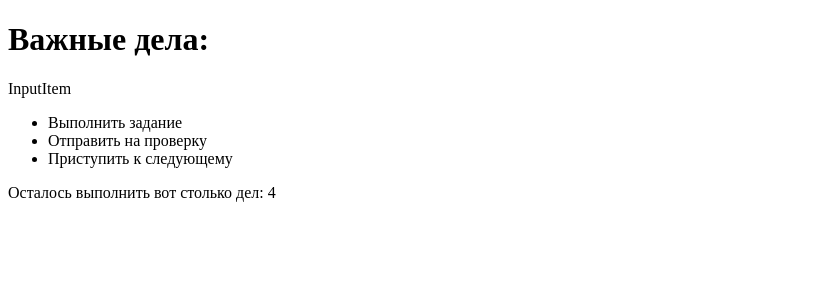
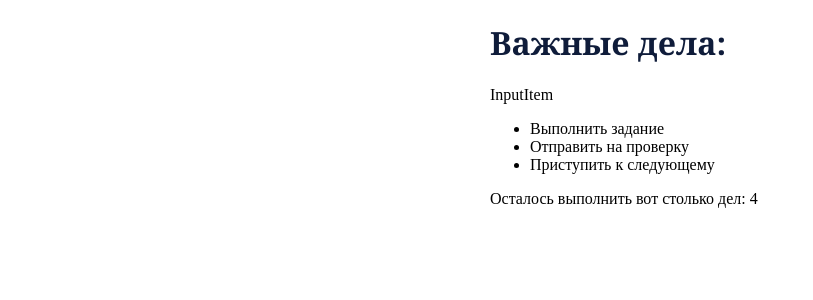
Before and after one commit to WebHeroSchool/zamira_react, a React (Create React App) app: page / in a window 1280 px wide. Shown: the top 300 px of the page, without its empty margins (0-813 px from the left). Built offline with nearby package versions, Linux system fonts and the light colour scheme.

Commit message:
дз 22 урок

```diff
--- /dev/null
+++ b/src/components/App/App.css
@@ -0,0 +1,9 @@
+.wrap{
+  display: block;
+  margin: auto;
+  width: 300px;
+}
+.wrap_title{
+  font-family: Georgia;
+  color: #0F1C3A;
+}
--- a/src/components/App/App.js
+++ b/src/components/App/App.js
@@ -3,7 +3,7 @@
 import ItemList from '../ItemList/ItemList';
 import InputItem from '../InputItem/InputItem';
 import Footer from '../Footer/Footer';
-
+import './App.css';
 
 const todoItem = 'Выполнить задание';
 const App = () => {
@@ -21,8 +21,8 @@
 
 
   return (
-  <div>
-    <h1>Важные дела:</h1>
+  <div className="wrap">
+    <h1 className="wrap_title">Важные дела:</h1>
     <InputItem />
     <ItemList items={items}/>
     <Footer count={4} />  </div>);
```
